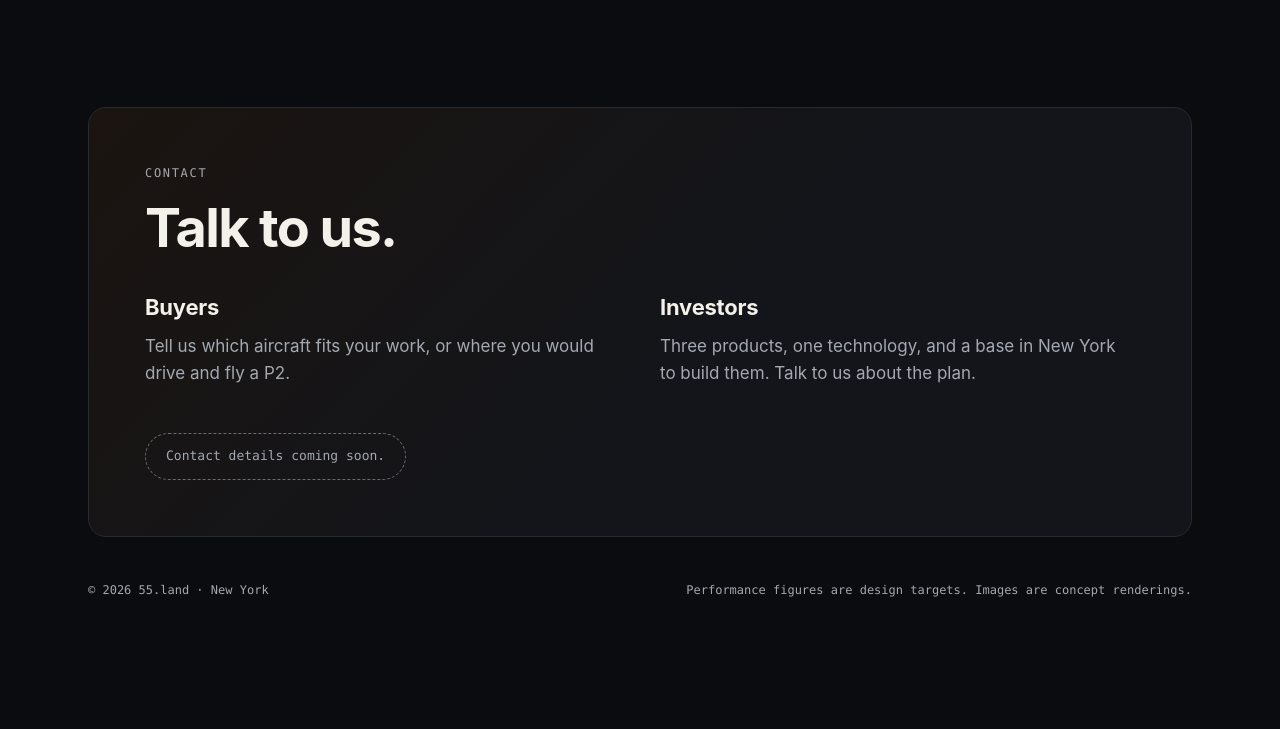
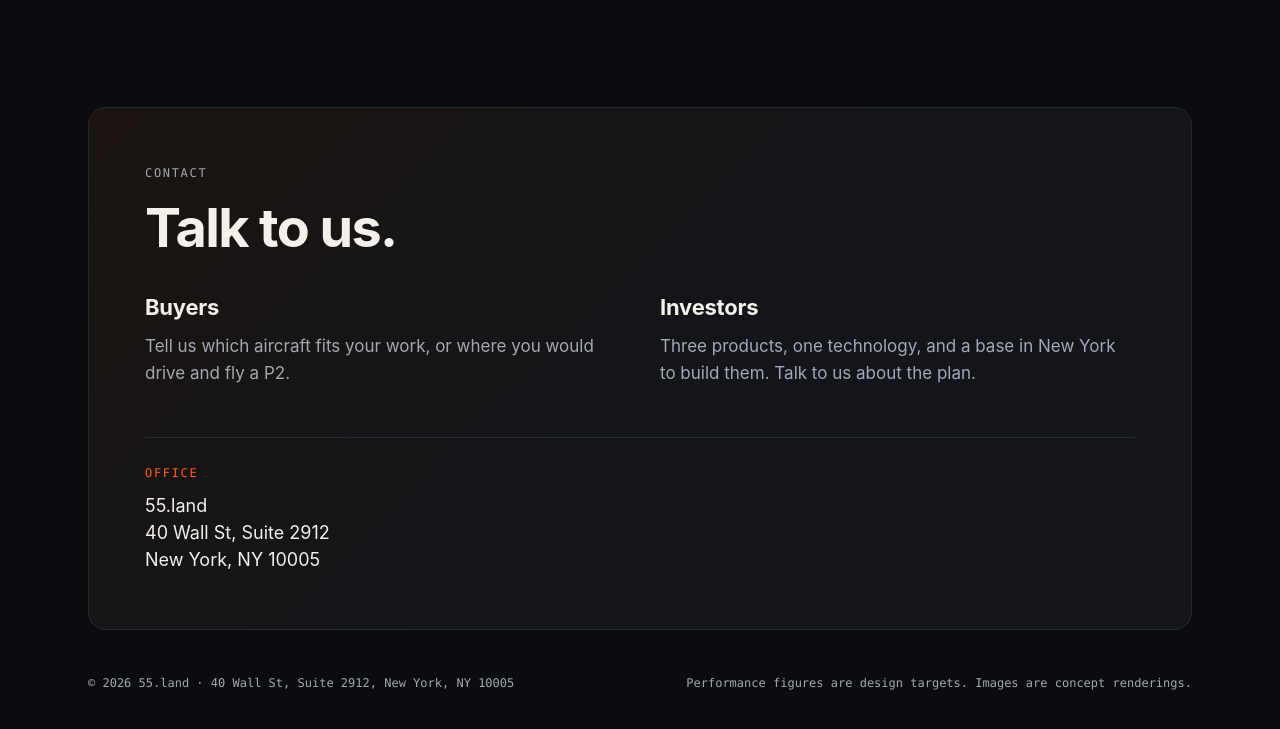
Before and after one commit to stephenUSNY/55land, a plain HTML site: page index.html in a window 1280 px wide. Shown: the part 5117-5846 px from the top of the page. Before the commit the page ends 5777 px from the top, so only its background shows below. Drawn offline with Linux system fonts and the light colour scheme.

Commit message:
Add the office address to the contact section and footer
Co-Authored-By: Claude Fable 5.2 <noreply@anthropic.com>

```diff
--- a/index.html
+++ b/index.html
@@ -176,11 +176,16 @@
       <p>Three products, one technology, and a base in New York to build them. Talk to us about the plan.</p>
     </div>
   </div>
-  <p class="soon">Contact details coming soon.</p>
+  <address class="office">
+    <span>Office</span>
+    55.land<br>
+    40 Wall St, Suite 2912<br>
+    New York, NY 10005
+  </address>
 </div>
 
 <footer>
-  <span>© 2026 55.land · New York</span>
+  <span>© 2026 55.land · 40 Wall St, Suite 2912, New York, NY 10005</span>
   <span>Performance figures are design targets. Images are concept renderings.</span>
 </footer>
 
--- a/style.css
+++ b/style.css
@@ -138,7 +138,8 @@ figcaption { font-family: var(--mono); font-size: 12px; color: var(--muted); mar
 .cta .two { display: grid; grid-template-columns: 1fr 1fr; gap: 40px; margin-top: 34px; }
 .cta h3 { font-size: 22px; }
 .cta p { color: var(--muted); max-width: 30em; }
-.soon { font-family: var(--mono); font-size: 13px; color: var(--ink); border: 1px dashed rgba(243, 241, 234, 0.4); border-radius: 999px; padding: 12px 20px; display: inline-block; margin: 30px 0 0; }
+.office { font-style: normal; margin: 34px 0 0; padding-top: 26px; border-top: 1px solid var(--line); font-size: 18px; line-height: 1.5; }
+.office span { display: block; font-family: var(--mono); font-size: 12px; letter-spacing: 0.14em; text-transform: uppercase; color: var(--accent); margin-bottom: 10px; }
 
 footer { padding: 44px 0 60px; font-family: var(--mono); font-size: 12px; color: var(--muted); display: flex; justify-content: space-between; flex-wrap: wrap; gap: 10px; }
 
```
